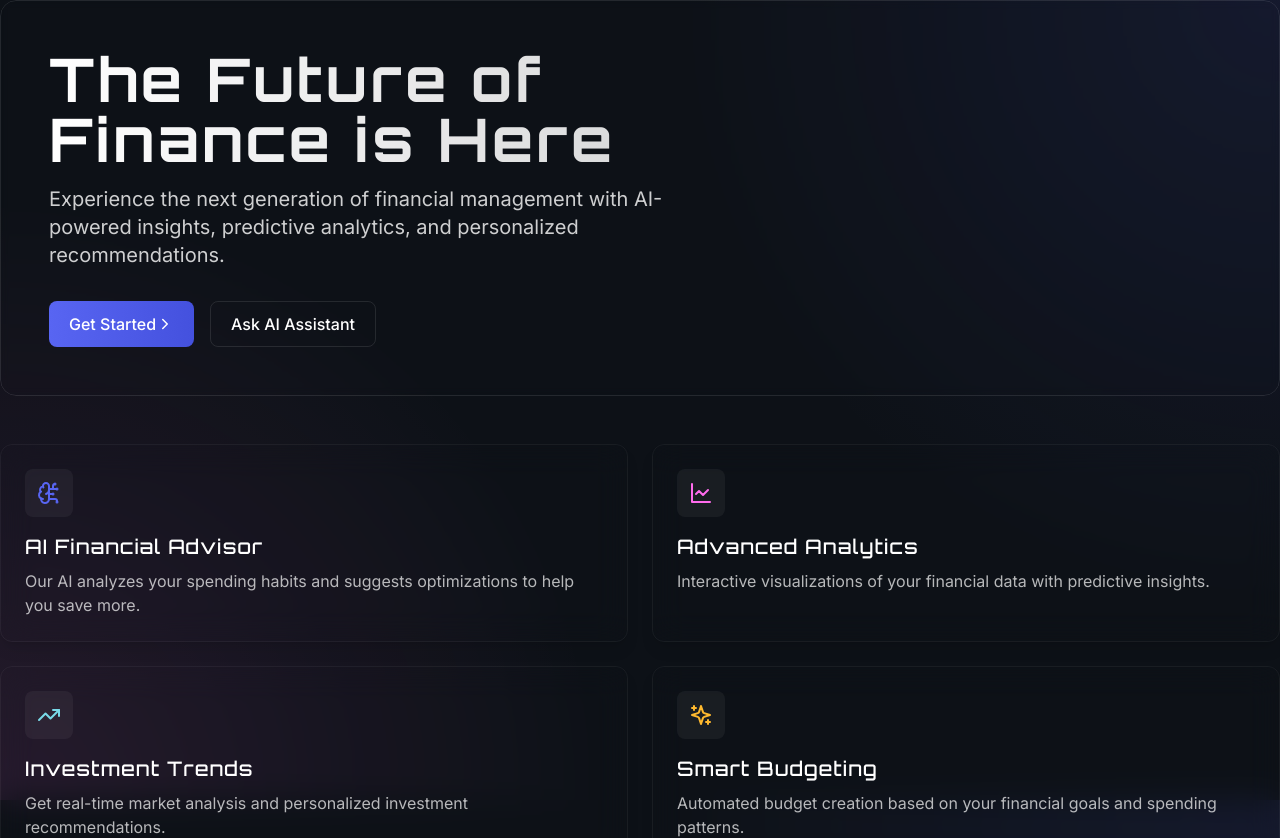
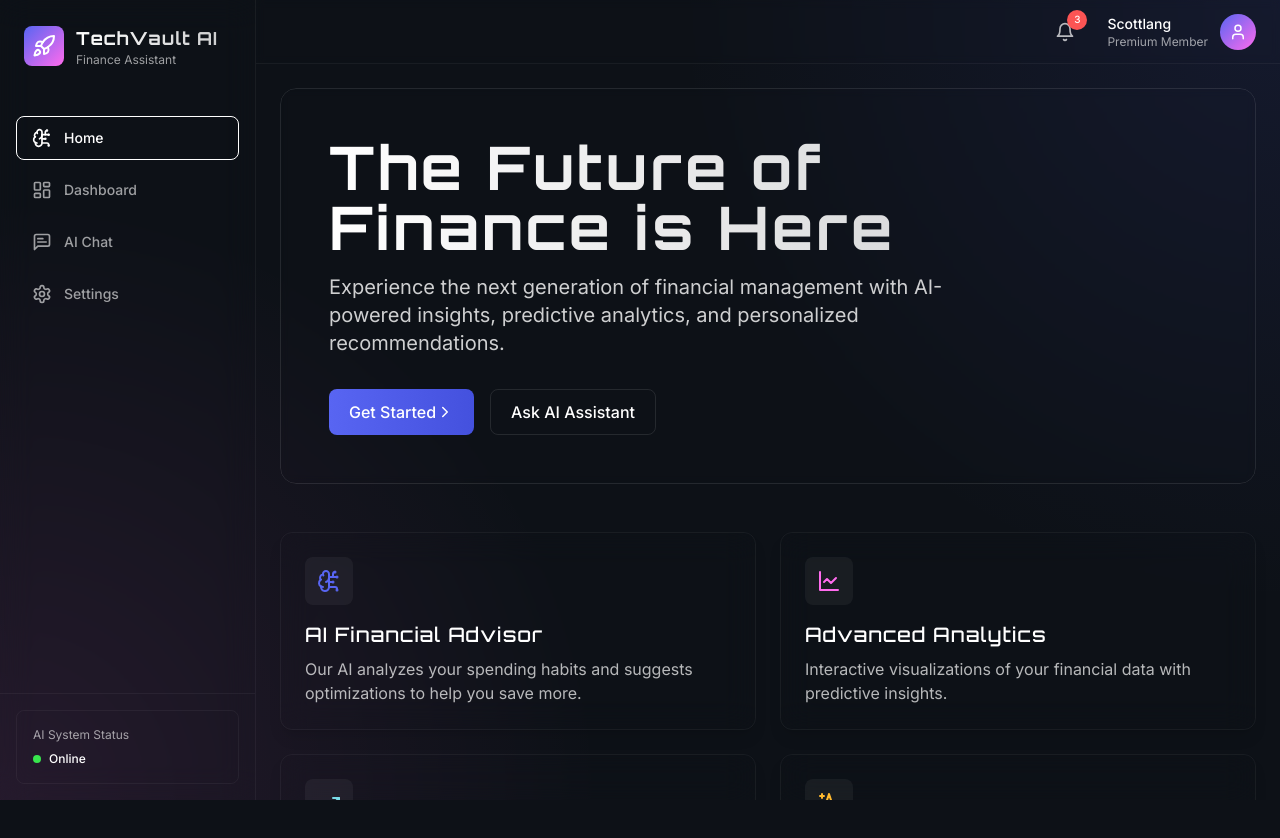
Before and after one commit to Manikandan17S/ai-finance-advisor, a React (Vite) app in the folder frontend/: page / in a window 1280 px wide. Shown: the top 838 px of the page. After the commit the page ends 800 px from the top, so only its background shows below. Built offline with nearby package versions, Linux system fonts and the light colour scheme.

Commit message:
Your update message here

```diff
--- a/frontend/src/components/Layout.tsx
+++ b/frontend/src/components/Layout.tsx
@@ -1,13 +1,106 @@
-// ✅ Recommended: app/layout.tsx
-import { Analytics } from '@vercel/analytics/react';
+import React, { useState } from 'react';
+import { useLocation, useNavigate } from 'react-router-dom';
+import { motion } from 'framer-motion';
+import Sidebar from './Sidebar';
+import Topbar from './Topbar';
+import {
+  BrainCircuit,
+  LayoutDashboard,
+  MessageSquareText,
+  Settings,
+  Menu,
+  X
+} from 'lucide-react';
 
-export default function RootLayout({ children }: { children: React.ReactNode }) {
+interface LayoutProps {
+  children: React.ReactNode;
+}
+
+const navItems = [
+  { path: '/', label: 'Home', icon: <BrainCircuit size={20} /> },
+  { path: '/dashboard', label: 'Dashboard', icon: <LayoutDashboard size={20} /> },
+  { path: '/chat', label: 'AI Chat', icon: <MessageSquareText size={20} /> },
+  { path: '/settings', label: 'Settings', icon: <Settings size={20} /> },
+];
+
+const Layout: React.FC<LayoutProps> = ({ children }) => {
+  const location = useLocation();
+  const [mobileMenuOpen, setMobileMenuOpen] = useState(false);
+  const navigate = useNavigate();
+
+  const toggleMobileMenu = () => {
+    setMobileMenuOpen(!mobileMenuOpen);
+  };
+
+  const handleNavigation = (path: string) => {
+    navigate(path);
+    setMobileMenuOpen(false);
+  };
+
   return (
-    <html lang="en">
-      <body>
-        {children}
-        <Analytics />
-      </body>
-    </html>
+    <div className="h-screen flex flex-col md:flex-row overflow-hidden">
+      {/* Desktop Sidebar */}
+      <div className="hidden md:block">
+        <Sidebar
+          navItems={navItems}
+          currentPath={location.pathname}
+          onNavigate={handleNavigation}
+        />
+      </div>
+
+      {/* Mobile Menu Button */}
+      <button
+        className="md:hidden fixed top-4 left-4 z-50 p-2 rounded-full bg-card/80 backdrop-blur-sm border border-white/10"
+        onClick={toggleMobileMenu}
+      >
+        {mobileMenuOpen ? <X size={24} /> : <Menu size={24} />}
+      </button>
+
+      {/* Mobile Menu */}
+      {mobileMenuOpen && (
+        <motion.div
+          className="fixed inset-0 bg-background/95 z-40 flex items-center justify-center md:hidden"
+          initial={{ opacity: 0 }}
+          animate={{ opacity: 1 }}
+          exit={{ opacity: 0 }}
+          transition={{ duration: 0.2 }}
+        >
+          <nav className="flex flex-col items-center gap-8 p-8">
+            {navItems.map((item) => (
+              <button
+                key={item.path}
+                onClick={() => handleNavigation(item.path)}
+                className={`flex items-center gap-3 text-lg font-medium px-6 py-3 rounded-lg transition-all duration-300 ${
+                  location.pathname === item.path
+                    ? 'bg-primary/20 text-white glow'
+                    : 'text-white/70 hover:text-white hover:bg-white/5'
+                }`}
+              >
+                {item.icon}
+                {item.label}
+              </button>
+            ))}
+          </nav>
+        </motion.div>
+      )}
+
+      <div className="flex-1 flex flex-col overflow-hidden">
+        <Topbar />
+        <main className="flex-1 overflow-y-auto p-4 md:p-6">
+          <motion.div
+            key={location.pathname}
+            initial={{ opacity: 0, y: 10 }}
+            animate={{ opacity: 1, y: 0 }}
+            exit={{ opacity: 0, y: -10 }}
+            transition={{ duration: 0.3 }}
+            className="h-full"
+          >
+            {children}
+          </motion.div>
+        </main>
+      </div>
+    </div>
   );
-}
+};
+
+export default Layout;
```
